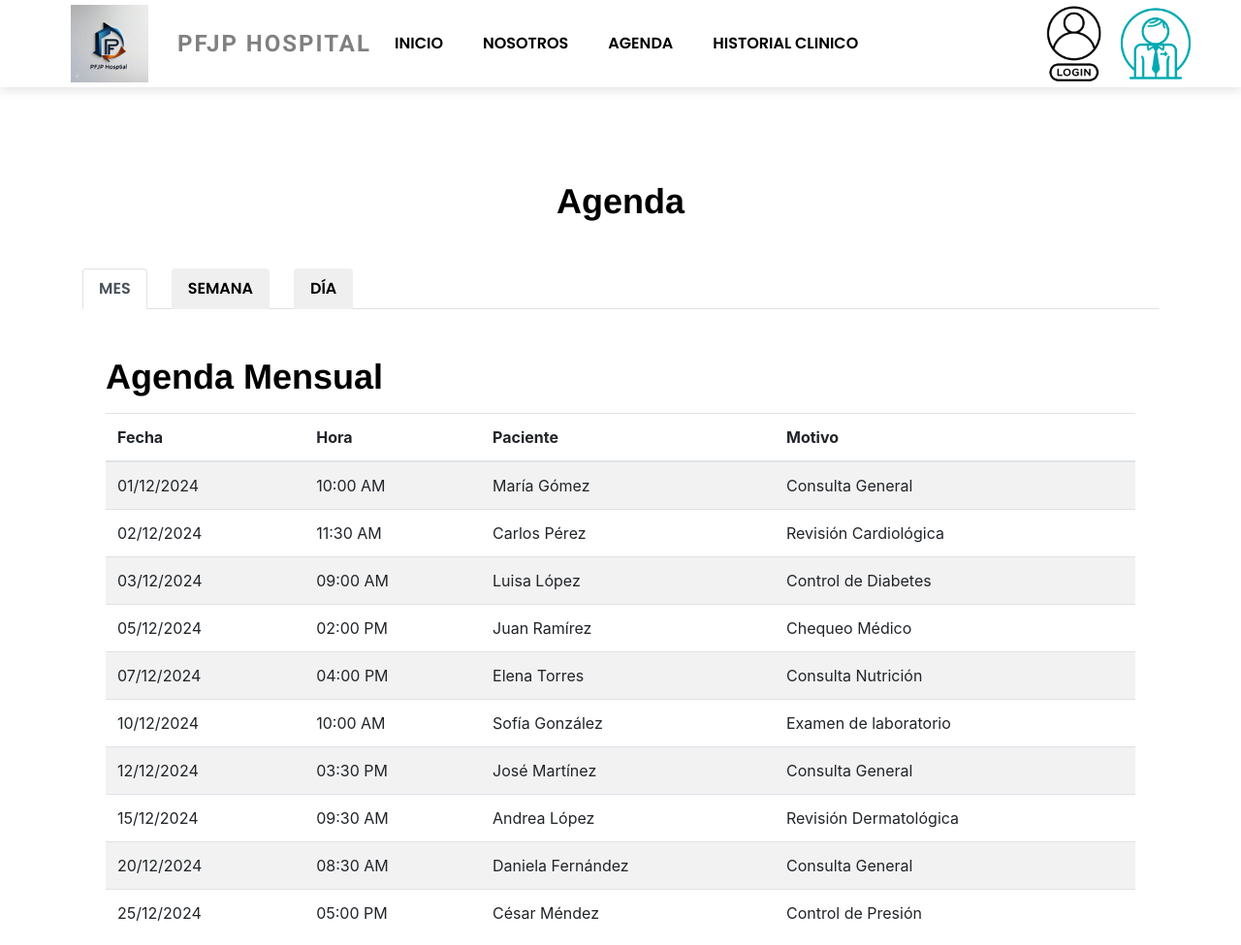
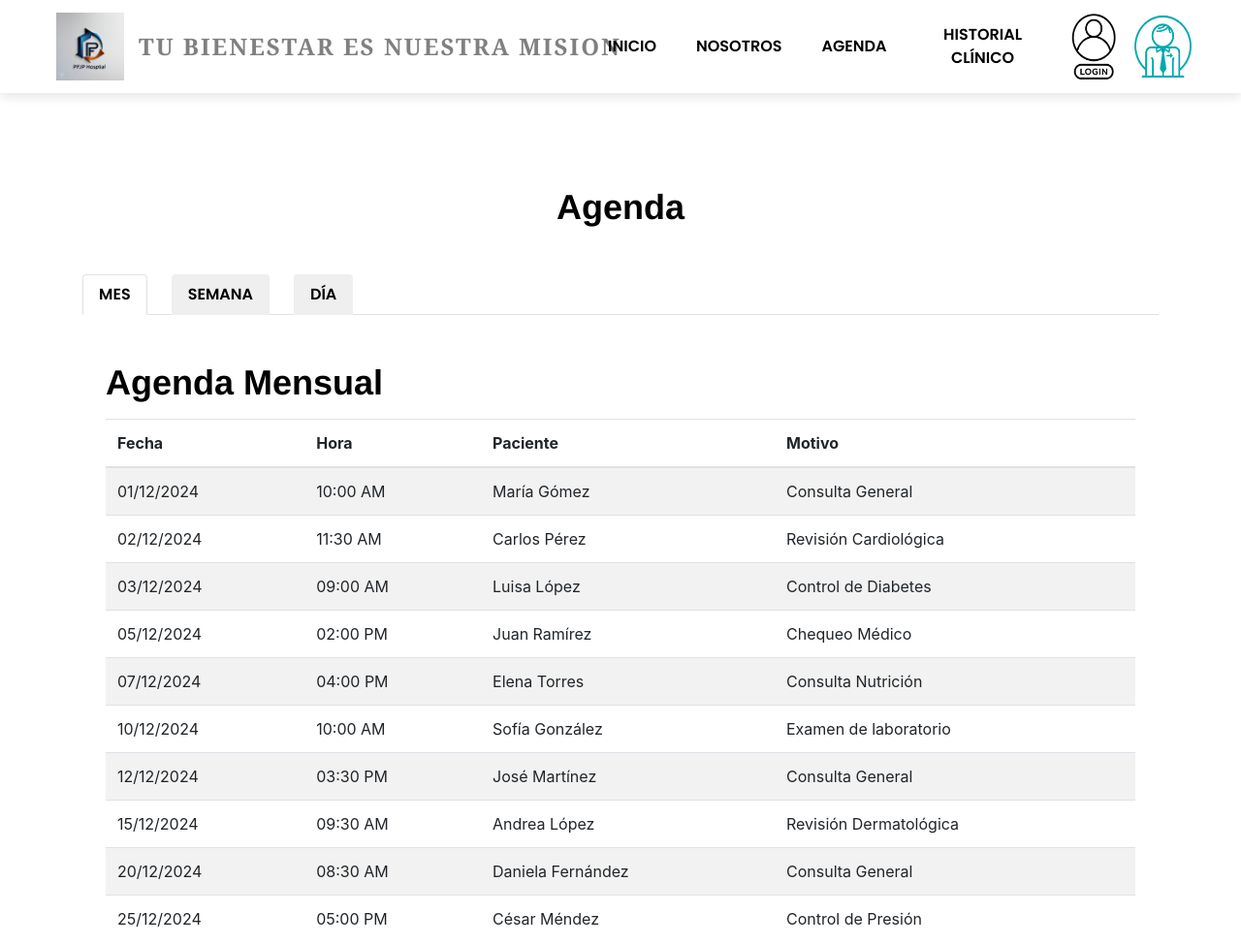
Before and after one commit to Kenauh/paginaWeb, a plain HTML site: page PaginaWeb/agenda.html in a window 1280 px wide. Shown: the top 975 px of the page at 97% size. Drawn offline with nearby package versions, Linux system fonts and the light colour scheme.

Commit message:
barrabuena

```diff
--- a/PaginaWeb/agenda.html
+++ b/PaginaWeb/agenda.html
@@ -15,9 +15,9 @@
 <!-- Aquí empieza la barra de navegación -->
 <nav class="navbar navbar-expand-lg navbar-light bg-primary fixed-top py-2">
     <!-- Logo Izquierdo -->
-    <a href="inicio.html" class="navbar-brand d-flex align-items-center" >
-        <img src="imagenes/Logotipo.jpg" alt="Logo Izquierda" class="img-fluid" >
-        <span class="logo-text">PFJP Hospital</span>
+    <a href="inicio.html" class="navbar-brand d-flex align-items-center">
+        <img src="imagenes/Logotipo.jpg" alt="Logo Izquierda" class="img-fluid">
+        <span class="logo-text text">Tu bienestar es nuestra Mision</span>
     </a>
 
     <!-- Botón de colapso para dispositivos móviles -->
@@ -27,7 +27,7 @@
 
     <!-- Menú de navegación -->
     <div class="collapse navbar-collapse" id="navbarNav">
-        <ul class="navbar-nav mr-auto">
+        <ul class="navbar-nav ml-auto text-center">
             <li class="nav-item active">
                 <a class="nav-link text-white" href="InicioDoc.html">Inicio</a>
             </li>
@@ -38,20 +38,22 @@
                 <a class="nav-link text-white" href="agenda.html">Agenda</a>
             </li>
             <li class="nav-item">
-                <a class="nav-link text-white" href="HistorialClinico.html">Historial Clinico</a>
+                <a class="nav-link text-white" href="HistorialClinico.html">Historial Clínico</a>
             </li>
+        </ul>
 
-        </ul>
-        <!-- Imagen Derecha -->
-        <a id="inicio_de_sesion" href="Login.html" class="d-flex align-items-center">
-            <img src="imagenes/IMGLogin.png" alt="Logo Derecha" class="img-fluid" >
-        </a>
-         <!-- Segunda imagen de login -->
-         <a id="inicio_de_sesion" href="Login2.html" class="d-flex align-items-center ml-3">
-            <img src="imagenes/logindoc.png" alt="Logo Derecha 2" class="img-fluid" >
-        </a>
+        <!-- Botones de sesión -->
+        <div class="d-flex align-items-center mt-3 mt-lg-0">
+            <a id="inicio_de_sesion" href="Login.html" class="d-flex align-items-center">
+                <img src="imagenes/IMGLogin.png" alt="Logo Derecha" class="img-fluid">
+            </a>
+            <a id="inicio_de_sesion" href="LoginDoctor.html" class="d-flex align-items-center ml-3">
+                <img src="imagenes/logindoc.png" alt="Logo Derecha 2" class="img-fluid">
+            </a>
+        </div>
     </div>
 </nav>
+
 <!-- Aquí termina la barra de navegación -->
 
     <main class="container mt-5 pt-5">
@@ -199,6 +201,8 @@
     <footer class="text-center py-4 bg-light">
         <p>&copy; 2024 Torre Médica PFJP - Todos los derechos reservados.</p>
     </footer>
+    <script src="https://code.jquery.com/jquery-3.5.1.slim.min.js"></script>
+    <script src="https://cdn.jsdelivr.net/npm/bootstrap@4.5.2/dist/js/bootstrap.bundle.min.js"></script>
 
     <script src="https://cdn.jsdelivr.net/npm/bootstrap@5.3.2/dist/js/bootstrap.bundle.min.js"></script>
 
--- a/PaginaWeb/estilos/barra-navegacion-doctores.css
+++ b/PaginaWeb/estilos/barra-navegacion-doctores.css
@@ -1,104 +1,117 @@
-/* Barra de navegación */
-/* Barra de navegación */
+/* Estilos generales de la barra de navegación */
 .navbar {
-    padding: 1rem 3rem; /* Reduce el espacio dentro de la barra de navegación */
-    height: 90px; /* Reduce la altura de la barra */
-    background-color: #ffffff !important; /* Cambia el fondo de la barra a blanco */
+    padding: 1rem 3rem; /* Espaciado interno */
+    background-color: #ffffff !important; /* Fondo blanco */
     transition: background-color 0.3s ease, transform 0.3s ease; /* Transición suave */
     position: sticky; /* Barra fija al hacer scroll */
     top: 0;
     z-index: 1000;
-    display: flex; /* Utiliza Flexbox para centrar contenido */
-    justify-content: center; /* Centra los elementos horizontalmente */
-    align-items: center; /* Centra los elementos verticalmente */
-    box-shadow: 0 4px 10px rgba(0, 0, 0, 0.1); /* Añade sombra a la barra */
-    margin: 0; /* Elimina cualquier margen */
-    border: none; /* Elimina el borde negro */
+    display: flex; /* Flexbox para centrar contenido */
+    justify-content: space-between; /* Distribución adecuada del contenido */
+    align-items: center; /* Centrado vertical */
+    box-shadow: 0 4px 10px rgba(0, 0, 0, 0.1); /* Sombra */
+}
+
+/* Estilo del logo y texto */
+.navbar-brand {
+    display: flex;
+    align-items: center;
+    margin-left: 10px; /* Espaciado inicial */
+}
+
+.navbar-brand img {
+    height: 70px; /* Tamaño ajustado del logo */
+    margin-right: 15px; /* Espacio entre logo y texto */
+    transition: transform 0.3s ease, opacity 0.3s ease; /* Animaciones suaves */
+}
+
+.navbar-brand:hover img {
+    transform: scale(1.1); /* Animación al pasar el cursor */
+    opacity: 0.85;
 }
 
 .navbar-brand .logo-text {
-    font-family: 'Roboto', sans-serif; /* Cambiar a la tipografía Roboto */
-    font-size: 24px; /* Tamaño de la fuente */
-    font-weight: bold; /* Negritas */
-    color: #808080; /* Color gris */
-    margin-left: 10px; /* Espacio entre el logo y el texto */
-    text-transform: uppercase; /* Convierte el texto a mayúsculas */
-    letter-spacing: 2px; /* Aumenta el espaciado entre las letras */
+    font-family: Georgia, 'Times New Roman', Times, serif;/* Tipografía personalizada */
+    font-size: 24px;
+    font-weight: bold;
+    color: #808080; /* Gris */
+    text-transform: uppercase; /* Texto en mayúsculas */
+    letter-spacing: 2px; /* Espaciado entre letras */
 }
 
-/* Fondo de la barra de navegación cuando se hace scroll */
-.navbar.scrolled {
-    background-color: #ffffff !important; /* Asegura que el fondo permanezca blanco incluso cuando se haga scroll */
+/* Estilo del menú de navegación */
+.navbar-nav {
+    display: flex; /* Organización horizontal */
+    align-items: center;
+    justify-content: center;
 }
 
-/* Centrar el logo y los enlaces */
-.navbar-nav {
-    display: flex; /* Usa flexbox para organizar los elementos */
-    justify-content: center; /* Centra los enlaces horizontalmente */
-    align-items: center; /* Centra los enlaces verticalmente */
+.nav-link {
+    font-size: 16px;
+    text-transform: uppercase; /* Texto en mayúsculas */
+    margin-right: 25px; /* Espaciado entre enlaces */
+    color: #000000 !important; /* Negro */
+    font-weight: bold;
+    font-family: 'Poppins', sans-serif;
+    transition: color 0.3s ease, transform 0.3s ease;
 }
 
-/* Estilo de los enlaces en la barra de navegación */
-.nav-link {
-    font-size: 16px; /* Reducido el tamaño de los enlaces */
-    text-transform: uppercase; /* Convierte el texto a mayúsculas */
-    margin-right: 25px; /* Aumenta el espacio entre los enlaces */
-    color: #000000; /* Color de los enlaces (negro) */
-    font-weight: bold; /* Pone los enlaces en negrita */
-    font-family: 'Poppins', sans-serif; /* Cambiar la fuente a Poppins */
+.nav-link:hover {
+    color: #ffcc00; /* Color dorado al pasar el cursor */
+    transform: translateY(-5px); /* Movimiento sutil hacia arriba */
 }
 
-/* Cambiar el color de los enlaces cuando se pasa el cursor */
-.navbar-nav .nav-link:hover {
-    color: #ffcc00; /* Cambia el color de los enlaces al pasar el cursor */
-    transform: translateY(-5px); /* Mueve ligeramente el enlace hacia arriba */
-}
-
-/* Personalización de la imagen del logo */
-.navbar-brand {
-    margin-left: 25px; /* Ajusta el margen izquierdo del logo */
-    display: flex;
-    align-items: center; /* Asegura que el logo se centre */
-}
-
-.navbar-brand img {
-    height: 80px; /* Reducido el tamaño del logo a 80px */
-    margin-right: 20px; /* Ajusta el margen entre la imagen y los enlaces */
+/* Icono de inicio de sesión */
+#inicio_de_sesion img {
+    height: 70px; /* Tamaño del icono */
     transition: transform 0.3s ease, opacity 0.3s ease;
 }
 
-/* Efecto de animación al pasar el cursor sobre el logo */
-.navbar-brand:hover img {
-    transform: scale(1.1); /* Aumenta el tamaño del logo */
-    opacity: 0.85; /* Reduce un poco la opacidad para darle un toque elegante */
+#inicio_de_sesion:hover img {
+    transform: scale(1.1); /* Animación */
+    opacity: 0.85;
 }
 
-/* Ajustes para el botón del menú en dispositivos móviles */
+/* Botón de menú para dispositivos móviles */
 .navbar-toggler-icon {
-    width: 40px; /* Aumenta el tamaño del ícono del menú */
-    height: 40px; /* Aumenta la altura del ícono del menú */
-    transition: transform 0.3s ease; /* Transición suave */
-}
-
-/* Personalización de la imagen de inicio de sesión */
-#inicio_de_sesion img {
-    height: 80px; /* Igual que el tamaño del logo */
-    transition: transform 0.3s ease, opacity 0.3s ease;
-}
-
-/* Efecto de animación al pasar el cursor sobre la imagen de inicio de sesión */
-#inicio_de_sesion:hover img {
-    transform: scale(1.1); /* Igual que el efecto sobre el logo */
-    opacity: 0.85; /* Reduce un poco la opacidad para darle un toque elegante */
+    width: 35px;
+    height: 35px;
+    transition: transform 0.3s ease;
 }
 
 .navbar-toggler-icon:hover {
-    transform: rotate(90deg); /* Gira el ícono del menú cuando se pasa el cursor */
+    transform: rotate(90deg); /* Animación al pasar el cursor */
 }
 
-/* Cambiar el color del texto dentro de la barra de navegación */
-.navbar .navbar-nav .nav-link,
-.navbar .navbar-brand,
-.navbar .navbar-toggler-icon {
-    color: #000000 !important; /* Asegura que todos los textos sean de color negro */
+/* Estilo del menú colapsado */
+.collapse.show {
+    display: flex !important; /* Asegura que el menú se despliegue correctamente */
+    flex-direction: column; /* Apila los enlaces en una columna */
 }
+
+/* Responsividad: ajustes para pantallas pequeñas */
+@media (max-width: 768px) {
+    .navbar {
+        padding: 0.5rem 1rem; /* Reduce el espaciado */
+        height: auto; /* Altura dinámica */
+    }
+
+    .navbar-brand img {
+        height: 60px; /* Ajuste del tamaño del logo */
+    }
+
+    .navbar-nav {
+        flex-direction: column; /* Enlaces apilados */
+        align-items: flex-start; /* Alineación a la izquierda */
+    }
+
+    .nav-link {
+        font-size: 14px; /* Tamaño de fuente reducido */
+        margin-right: 0; /* Sin márgenes laterales */
+        padding: 10px 5px; /* Espaciado interno */
+    }
+
+    #inicio_de_sesion img {
+        height: 60px; /* Tamaño ajustado */
+    }
+}
```
Also changed, not shown: PaginaWeb/estilos/especialidades.css (+5 -5 lines).
